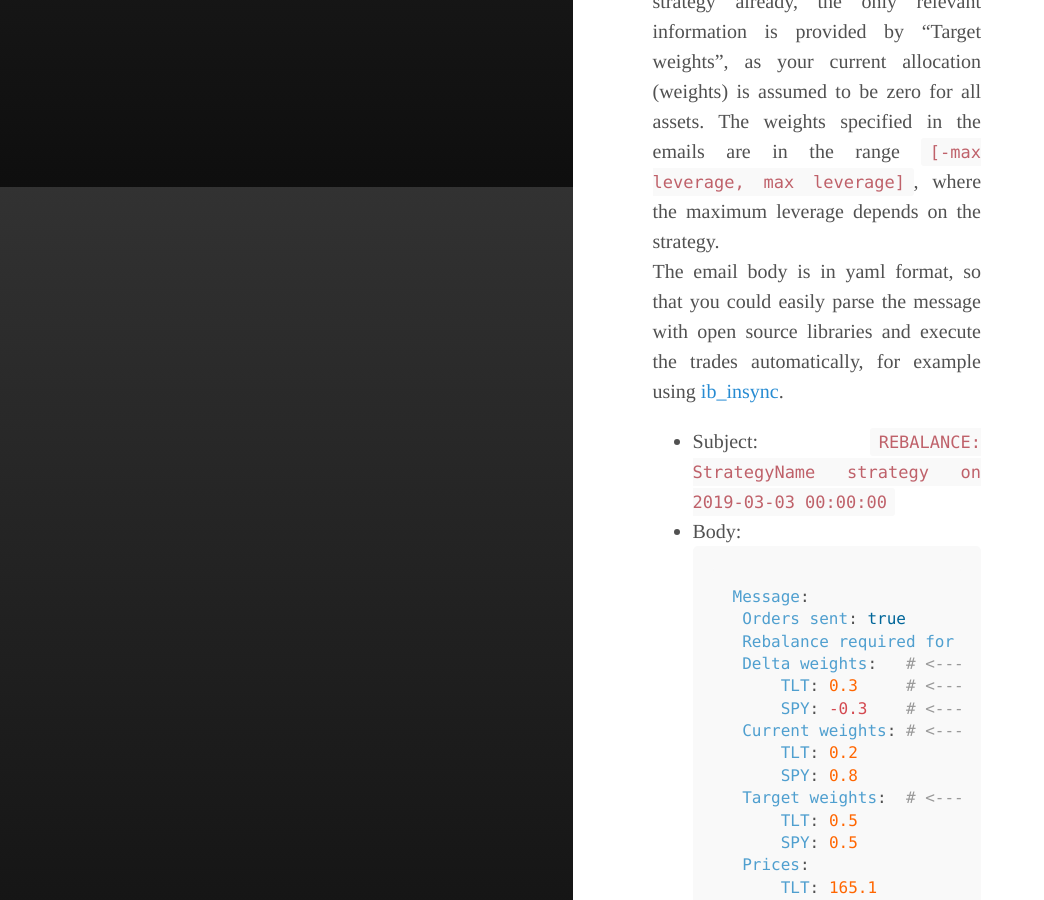
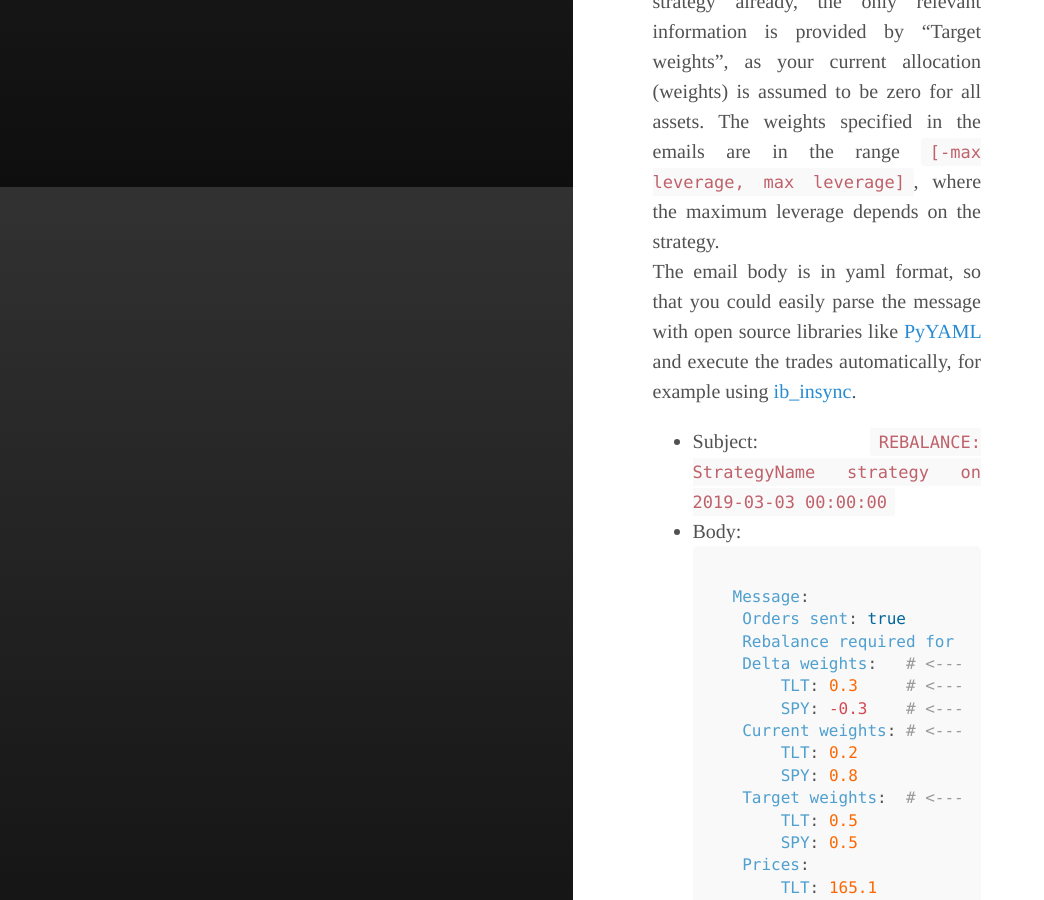
Before and after one commit to IthacaResearch/ithacaresearch.github.io, a Jekyll site: the page built from category/how-it-works.md, in a window 1280 px wide and 900 px high, scrolled down 713 px. Shown: the whole window, without its empty margins (0-1044 px from the left). Built offline with Jekyll 4.4.1, drawn with Linux system fonts in a browser that asks for light colours.

Commit message:
Update how-it-works.md

````diff
--- a/category/how-it-works.md
+++ b/category/how-it-works.md
@@ -10,7 +10,7 @@ The rationale behind each strategy is public and can be found on this website. I
 
 ### Sample email
 The emails you will receive once subscribed will be in the same format of the one below. If you are not using the strategy already, the only relevant information is provided by "Target weights", as your current allocation (weights) is assumed to be zero for all assets. The weights specified in the emails are in the range `[-max leverage, max leverage]`, where the maximum leverage depends on the strategy.<br>
-The email body is in yaml format, so that you could easily parse the message with open source libraries and execute the trades automatically, for example using [ib_insync](https://github.com/erdewit/ib_insync).
+The email body is in yaml format, so that you could easily parse the message with open source libraries like [PyYAML](https://pyyaml.org/) and execute the trades automatically, for example using [ib_insync](https://github.com/erdewit/ib_insync).
 
 - Subject: ```REBALANCE: StrategyName strategy on 2019-03-03 00:00:00```
 - Body:
````
